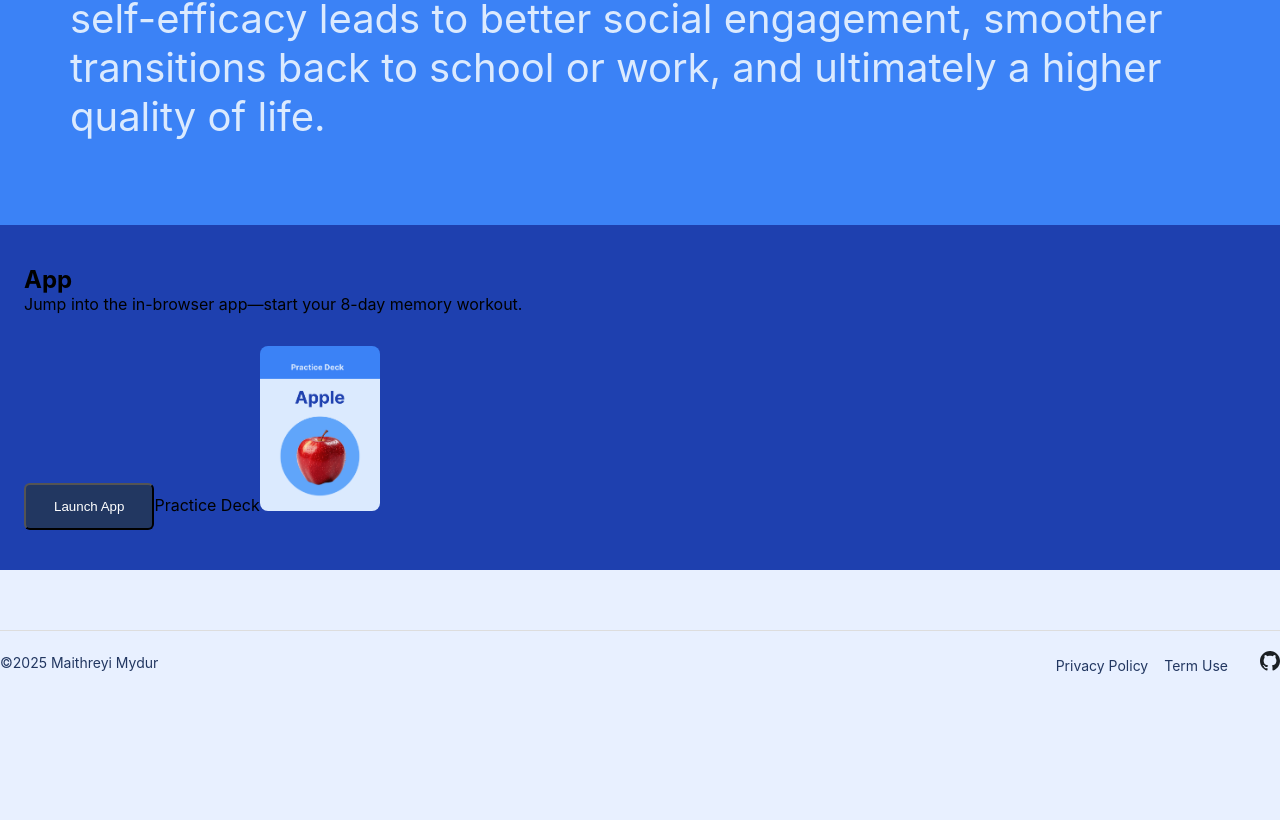
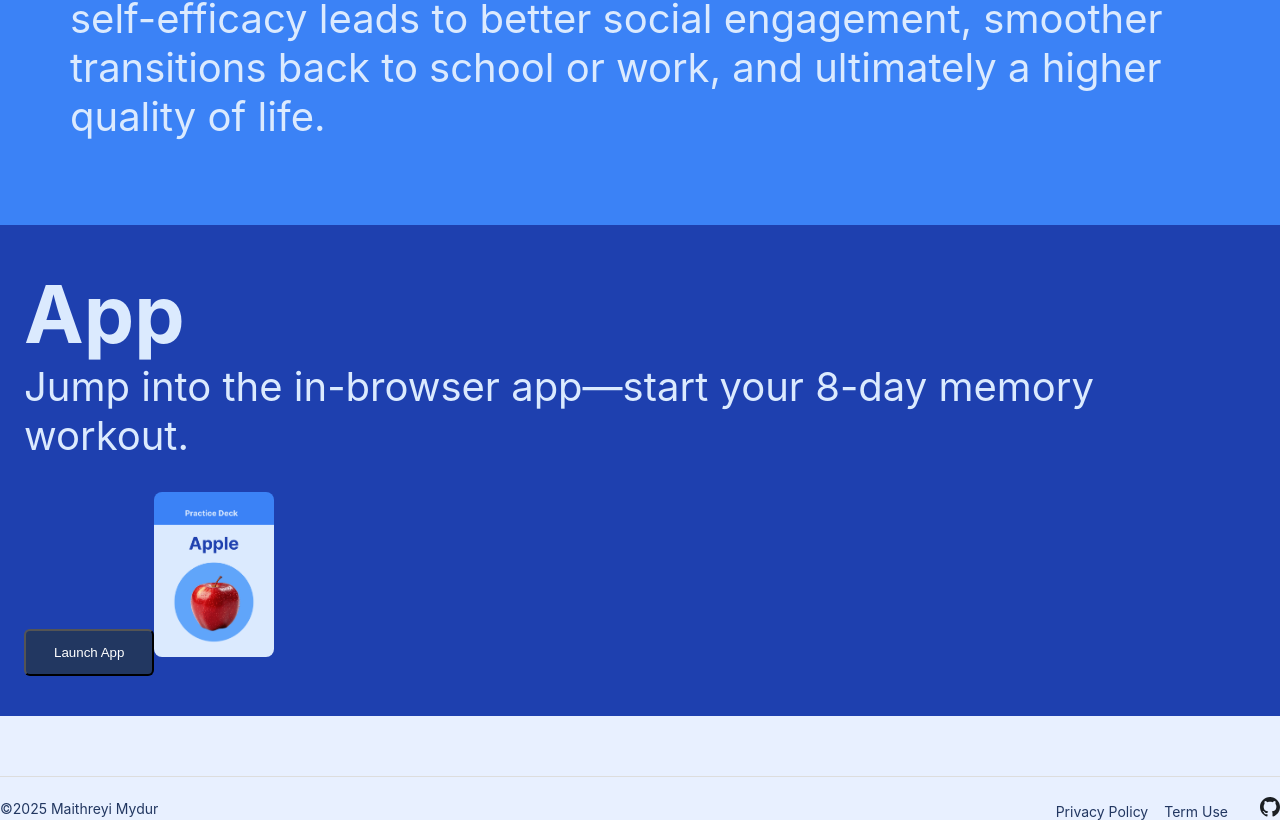
Before and after one commit to maitrimydur/remindXR-web, a React (Vite) app: page / in a window 1280 px wide. Shown: the part 3681-4501 px from the top of the page. Before the commit the page ends 4355 px from the top, so only its background shows below. Built offline with nearby package versions, Linux system fonts and the light colour scheme.

Commit message:
Changes in research

```diff
--- a/src/App.css
+++ b/src/App.css
@@ -230,6 +230,14 @@
   padding: 40px 24px;
   margin-bottom: 60px;
 }
+.app-section h2 {
+  font-size: 5rem;
+  color: #DBEAFE;
+}
+.app-section p {
+  font-size: 2.5rem;
+  color: #DBEAFE;
+}
 .btn.launch {
   background: var(--dark);
   color: var(--white);
--- a/src/components/AppSection.tsx
+++ b/src/components/AppSection.tsx
@@ -8,7 +8,6 @@ export default function AppSection() {
       <p>Jump into the in-browser app—start your 8-day memory workout.</p>
       <button className="btn launch">Launch App</button>
       <div className="practice-deck">
-        <span>Practice Deck</span>
         <img src={apple} alt="Apple" />
       </div>
     </section>
--- a/src/pages/Research.tsx
+++ b/src/pages/Research.tsx
@@ -3,8 +3,9 @@ import React from 'react'
 export default function Research() {
   return (
     <div className="page-content">
-      <h2>Research</h2>
-      <p>This is the Research page.</p>
+      <h2>Enhancing Memory After Traumatic Brain Injury Through Multisensory, Load-Adaptive Spaced Repetition: Effects on Delayed Recall and Everyday Self-Efficacy in Adolescents and Young Adults
+</h2>
+      <p>Hello</p>
     </div>
   )
 }
```
